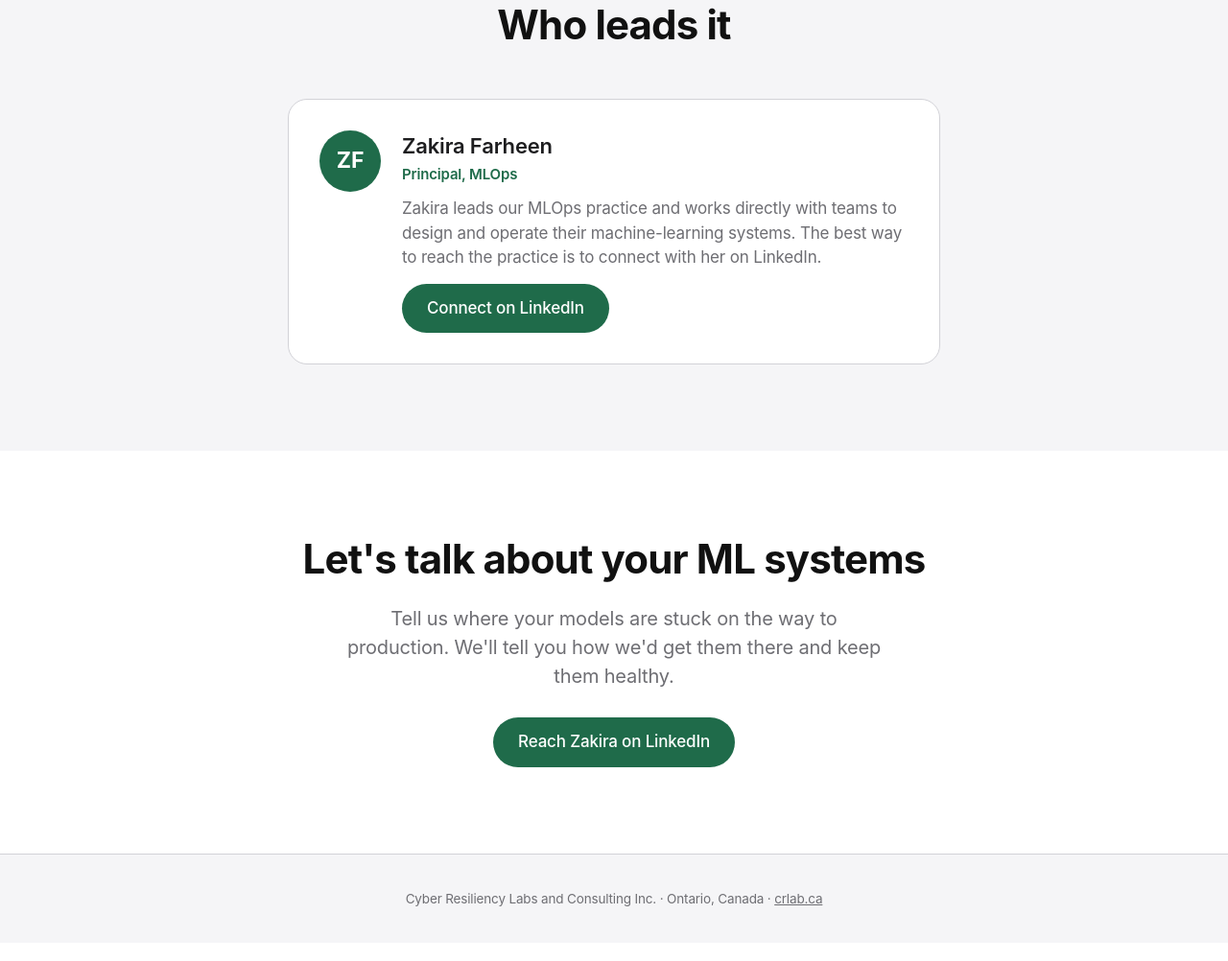
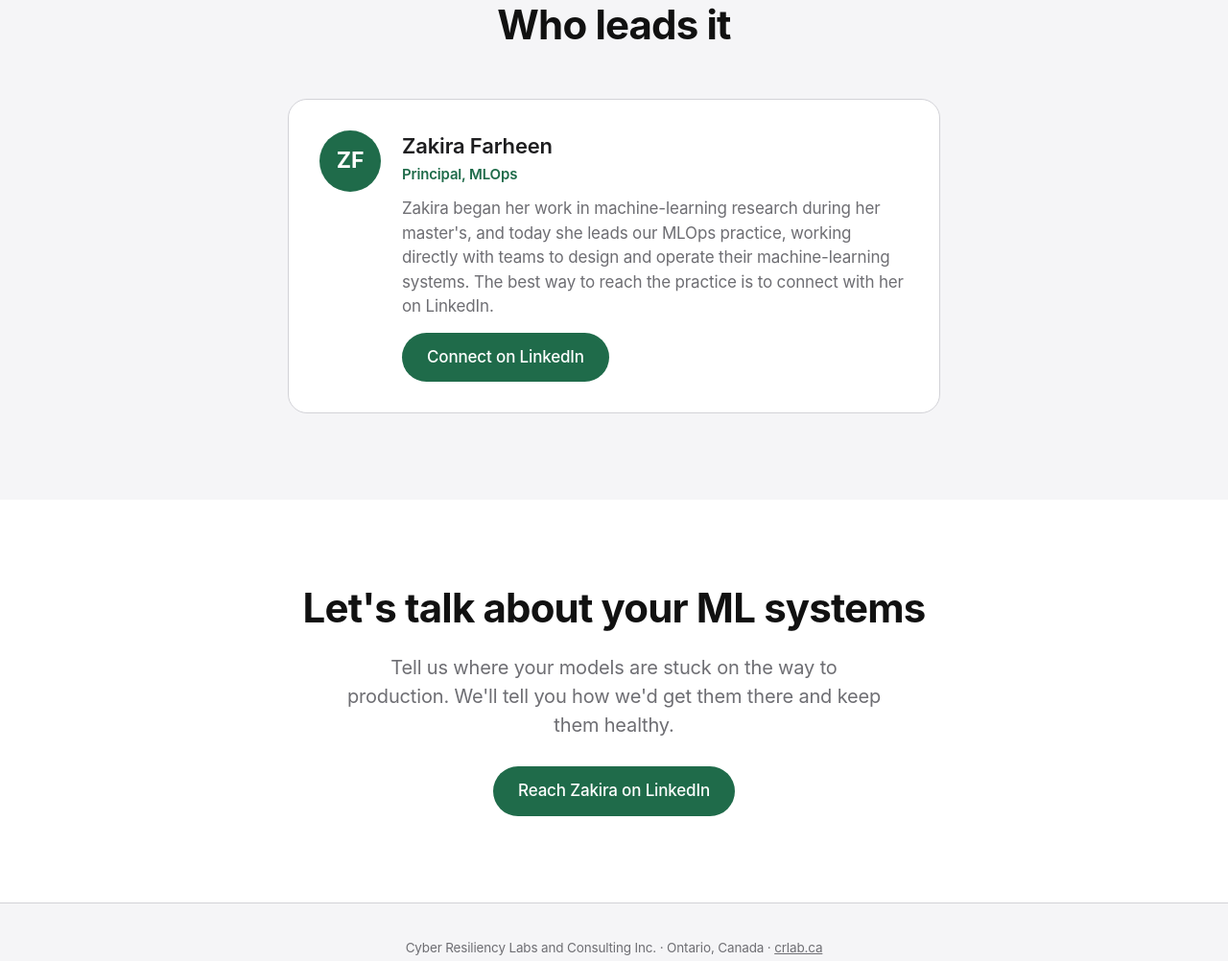
Before and after one commit to zashraf1337/cyber-resiliency-labs, a plain HTML site: page MLOps/index.html in a window 1280 px wide. Shown: the part 2006-3008 px from the top of the page at 96% size. Drawn offline with Linux system fonts and the light colour scheme.

Commit message:
MLOps: note Zakira began in ML research during her masters
Co-Authored-By: Claude Opus 4.8 (1M context) <noreply@anthropic.com>

```diff
--- a/MLOps/index.html
+++ b/MLOps/index.html
@@ -145,8 +145,9 @@
       <div>
         <h3>Zakira Farheen</h3>
         <div class="role">Principal, MLOps</div>
-        <p>Zakira leads our MLOps practice and works directly with teams to design and operate their
-        machine-learning systems. The best way to reach the practice is to connect with her on LinkedIn.</p>
+        <p>Zakira began her work in machine-learning research during her master's, and today she leads our
+        MLOps practice, working directly with teams to design and operate their machine-learning systems. The
+        best way to reach the practice is to connect with her on LinkedIn.</p>
         <a class="btn" href="https://www.linkedin.com/in/zakira-f-855903251/" target="_blank" rel="noopener">Connect on LinkedIn</a>
       </div>
     </div>
```
